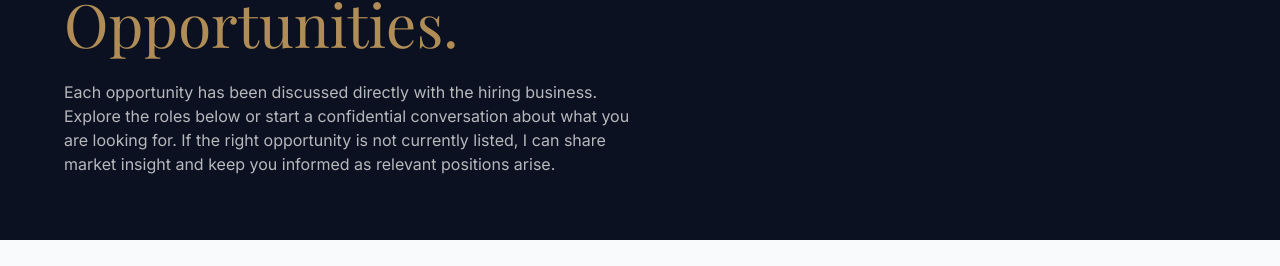
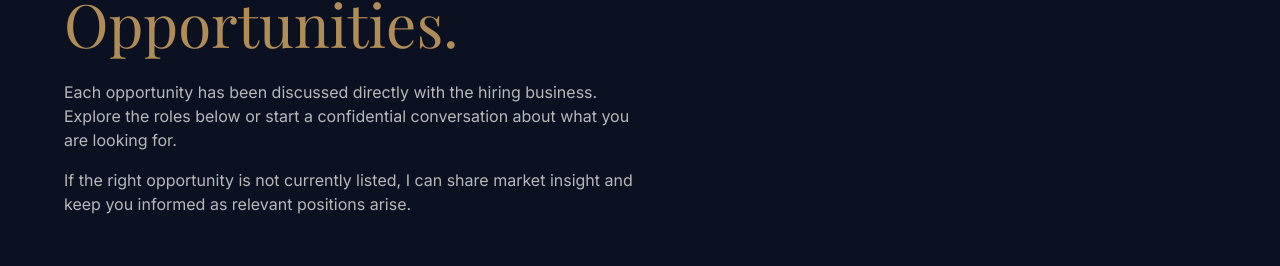
Before and after one commit to WH-93/website-skeleton-1, a Next.js app: page /jobs in a window 1280 px wide. Shown: the part 219-485 px from the top of the page. Built offline with nearby package versions, Linux system fonts and the light colour scheme; no server answers; the database is empty; a web font is replaced by a local one.

Commit message:
Split jobs hero copy into two paragraphs

```diff
--- a/src/app/jobs/page.tsx
+++ b/src/app/jobs/page.tsx
@@ -71,7 +71,10 @@ export default function JobsPage() {
             <span className="hero-title-line text-gold">Opportunities.</span>
           </h1>
           <p className="text-white/70 text-sm sm:text-base leading-7 max-w-xl">
-            Each opportunity has been discussed directly with the hiring business. Explore the roles below or start a confidential conversation about what you are looking for. If the right opportunity is not currently listed, I can share market insight and keep you informed as relevant positions arise.
+            Each opportunity has been discussed directly with the hiring business. Explore the roles below or start a confidential conversation about what you are looking for.
+          </p>
+          <p className="text-white/70 text-sm sm:text-base leading-7 max-w-xl mt-4">
+            If the right opportunity is not currently listed, I can share market insight and keep you informed as relevant positions arise.
           </p>
         </div>
       </section>
```
